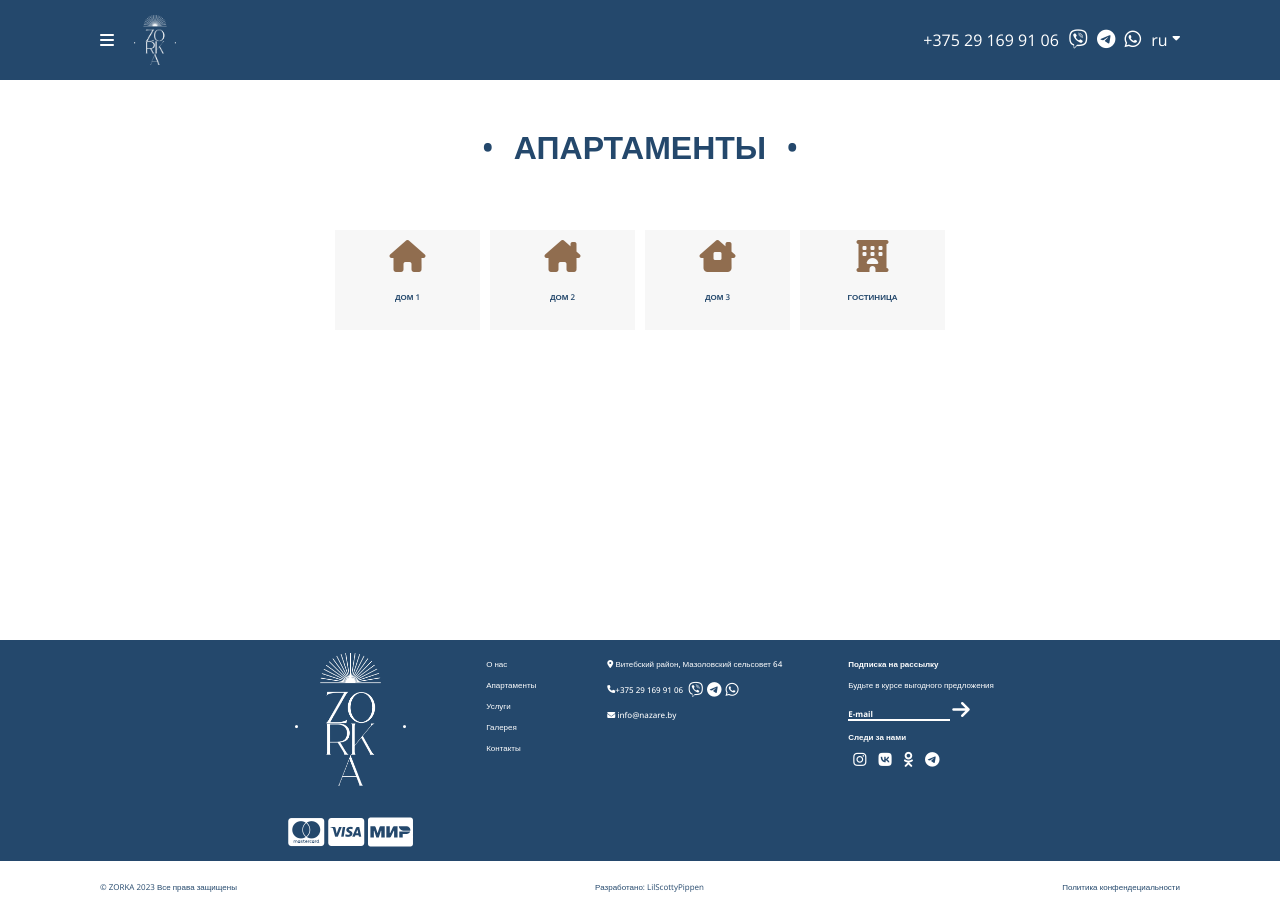
After one commit to LilScottyPippen/Nazare-django, a Django app: page /apartments/ in a window 1280 px wide. The commit adds this page. Run offline with Django 4.2, Linux system fonts and the light colour scheme; some libraries are stand-ins or nearby versions.

Commit message:
Added apartments page and updated gallery in apartments home page

```diff
--- a/ZorkaDjango/settings.py
+++ b/ZorkaDjango/settings.py
@@ -93,7 +93,7 @@ LANGUAGES = [
     ('en', 'English'),
 ]
 
-TIME_ZONE = 'UTC'
+TIME_ZONE = 'Europe/Minsk'
 
 USE_I18N = True
 
--- a/index/urls.py
+++ b/index/urls.py
@@ -6,6 +6,7 @@ urlpatterns = [
     # PAGES
     path('', indexPage, name='indexPage'),
     path('development/<str:pageType>', developPage, name='developPage'),
+    path('apartments/', apartmentsPage, name='apartmentsPage'),
     path('apartments/home/<str:title>', apartHomePage, name='apartHomePage'),
     path('privacy/', privacyPage, name='privacyPage'),
 
--- a/index/views.py
+++ b/index/views.py
@@ -102,6 +102,15 @@ def privacyPage(request):
     return render(request, 'index/privacy.html', context)
 
 
+def apartmentsPage(request):
+    current_language = request.LANGUAGE_CODE
+
+    context = {
+        'cur_lang': current_language
+    }
+    return render(request, 'index/apartments.html', context)
+
+
 def apartHomePage(request, title):
     current_language = request.LANGUAGE_CODE
 
--- a/static/css/footer.css
+++ b/static/css/footer.css
@@ -201,7 +201,7 @@ a{
 
 @media (max-width: 900px){
     .footer__item{
-        margin: 10px 25px;
+        margin: 10px;
     }
 }
 
--- a/static/js/slider.js
+++ b/static/js/slider.js
@@ -7,8 +7,10 @@ let itemIndex = 0;
 let intervalId;
 
 const createPaginator = () => {
+    try{
         const paginatorContainer = document.querySelector('.control__paginator');
             paginatorContainer.innerHTML = '';
+
         for (let i = 0; i < items.length; i++) {
             const circle = document.createElement('i');
             circle.className = 'fa-regular fa-circle';
@@ -19,6 +21,7 @@ const createPaginator = () => {
             firstPaginatorItem.classList.add('fa-solid');
         }
         updatePaginator();
+    } catch(err){}
 };
 
 const slideItem = (index) => {
--- a/templates/basic/callback.html
+++ b/templates/basic/callback.html
@@ -36,22 +36,29 @@
             </div>
         </div>
 
-<!-- ======== CALLBACK NOTIFICATION SWEEATALERT2 ======== -->
+        <!-- ======== CALLBACK NOTIFICATION NOTYFY ======== -->
         <script>
-    const Toast = Swal.mixin({
-        toast: true,
-        position: 'bottom-end',
-        showConfirmButton: false,
-        timer: 3000,
-        timerProgressBar: true,
-        didOpen: (toast) => {
-            toast.addEventListener('mouseenter', Swal.stopTimer)
-            toast.addEventListener('mouseleave', Swal.resumeTimer)
+            function showNotification(status, text) {
+                new Notify({
+                    status: status,
+                    text: text,
+                    effect: 'fade',
+                    speed: 300,
+                    customClass: null,
+                    customIcon: null,
+                    showIcon: true,
+                    showCloseButton: true,
+                    autoclose: true,
+                    autotimeout: 3000,
+                    gap: 20,
+                    distance: 20,
+                    type: 1,
+                    position: 'right bottom'
+                });
             }
-    })
 
             $('body').on('click', '#callback_submit', function(event) {
-        if(document.getElementById("input_checkbox").checked){
+                if (document.getElementById("input_checkbox").checked) {
                     $.ajax({
                         url: '{% url 'orderCallFunc' %}',
                         type: 'POST',
@@ -61,33 +68,22 @@
                             'phone': document.getElementById('input_phone').value
                         },
                         success: function(response) {
-                    if(response.success === true) {
-                        Toast.fire({
-                            icon: 'success',
-                            title: response.message
-                        })
-                    }else{
-                            Toast.fire({
-                            icon: 'error',
-                            title: response.message
-                        })
+                            if (response.success === true) {
+                                showNotification('success', response.message);
+                            } else {
+                                showNotification('error', response.message);
                             }
                         },
                         error: function(err) {
-                    Toast.fire({
-                        icon: 'error',
-                        title: 'ERROR'
-                    })
+                            showNotification('error', err.message);
                         }
-            })
-        }else{
-            Toast.fire({
-                icon: 'error',
-                title: '{% trans 'Вы не приняли пользовательское соглашение!' %}'
-            })
+                    });
+                } else {
+                    showNotification('error', '{% trans 'Вы не приняли пользовательское соглашение!' %}');
                 }
-    })
+            });
         </script>
 
         <!-- ======== JS ======== -->
         <script src="{% static 'js/callback.js' %}"></script>
+        <script src="https://cdn.jsdelivr.net/npm/notyf@3/notyf.min.js"></script>
--- a/templates/basic/footer.html
+++ b/templates/basic/footer.html
@@ -23,23 +23,23 @@
                         <div class="item__nav">
                             <ul class="footer__nav_list">
                                 <li class="footer__nav__item">
-                            <a href="#" class="nav__link" onclick="window.location='{% url 'developPage' 'all' %}'">{% trans 'О нас' %}</a>
+                                    <a href="{% url 'developPage' 'all' %}" class="nav__link">{% trans 'О нас' %}</a>
                                 </li>
 
                                 <li class="footer__nav__item">
-                            <a href="#" class="nav__link" onclick="window.location='{% url 'developPage' 'apartments' %}'">{% trans 'Апартаменты' %}</a>
+                                    <a href="{% url 'apartmentsPage'%}" class="nav__link">{% trans 'Апартаменты' %}</a>
                                 </li>
 
                                 <li class="footer__nav__item">
-                            <a href="#" class="nav__link" onclick="window.location='{% url 'developPage' 'services' %}'">{% trans 'Услуги' %}</a>
+                                    <a href="{% url 'developPage' 'services' %}" class="nav__link">{% trans 'Услуги' %}</a>
                                 </li>
 
                                 <li class="footer__nav__item">
-                            <a href="#" class="nav__link" onclick="window.location='{% url 'developPage' 'all' %}'">{% trans 'Галерея' %}</a>
+                                    <a href="{% url 'developPage' 'all' %}" class="nav__link">{% trans 'Галерея' %}</a>
                                 </li>
 
                                 <li class="footer__nav__item">
-                            <a href="#" class="nav__link" onclick="window.location='{% url 'developPage' 'all' %}'">{% trans 'Контакты' %}</a>
+                                    <a href="{% url 'developPage' 'all' %}" class="nav__link">{% trans 'Контакты' %}</a>
                                 </li>
                             </ul>
                         </div>
--- a/templates/basic/head.html
+++ b/templates/basic/head.html
@@ -1,6 +1,5 @@
 {% load static %}
 {% load i18n %}
-
         <meta charset="UTF-8">
         <meta name="viewport" content="width=device-width, initial-scale=1.0">
         <title>{% trans 'Парк-отель ZORKA' %}</title>
@@ -12,9 +11,14 @@
         <!-- ======== FONT AWESOME ======== -->
         <link rel="stylesheet" href="https://cdnjs.cloudflare.com/ajax/libs/font-awesome/6.4.0/css/all.min.css" integrity="sha512-iecdLmaskl7CVkqkXNQ/ZH/XLlvWZOJyj7Yy7tcenmpD1ypASozpmT/E0iPtmFIB46ZmdtAc9eNBvH0H/ZpiBw==" crossorigin="anonymous" referrerpolicy="no-referrer" />
 
-<!-- ======== SWEETALERT2 ======== -->
-<script src="https://cdn.jsdelivr.net/npm/sweetalert2@11"></script>
-<link rel="stylesheet" href="sweetalert2.min.css">
+        <!-- ======== NOTYFY ======== -->
+        <link rel="stylesheet" href="https://cdn.jsdelivr.net/npm/simple-notify@0.5.5/dist/simple-notify.min.css" />
+        <script src="https://cdn.jsdelivr.net/npm/simple-notify@0.5.5/dist/simple-notify.min.js"></script>
+
+        <!-- ======== FANCYBOX ======== -->
+        <script src="https://cdn.jsdelivr.net/npm/jquery@3.5.1/dist/jquery.min.js"></script>
+        <link rel="stylesheet" href="https://cdn.jsdelivr.net/gh/fancyapps/fancybox@3.5.7/dist/jquery.fancybox.min.css" />
+        <script src="https://cdn.jsdelivr.net/gh/fancyapps/fancybox@3.5.7/dist/jquery.fancybox.min.js"></script>
 
         <!-- ======== JQUERY ======== -->
         <script src="https://code.jquery.com/jquery-3.6.0.min.js"></script>
--- a/templates/basic/header.html
+++ b/templates/basic/header.html
@@ -19,7 +19,7 @@
                     <!-- ======== TOP MENU ======== -->
                     <div class="nav__menu_top">
                         <span class="nav__call" id="navCall">{% trans 'ЗАКАЗАТЬ ЗВОНОК' %}</span>
-                <span class="nav__book" onclick="window.location='{% url 'developPage' 'apartments' %}'">{% trans 'БРОНИРОВАНИЕ' %}</span>
+                        <span class="nav__book" onclick="window.location='{% url 'apartmentsPage' %}'">{% trans 'БРОНИРОВАНИЕ' %}</span>
                         <a href="tel:+375291699106" class="nav__contact" id="contactLink">+375 29 169 91 06</a>
                         <script src="{% static 'js/copyMobile.js' %}"></script>
                         <div class="nav__column_mobile">
@@ -92,7 +92,7 @@
 
                             <li class="dropdown__item">
                                 <div class="nav__link">
-                            <a href="{% url 'developPage' 'apartments' %}">{% trans 'Апартаменты' %} <i class="fa-solid fa-caret-down"></i></a>
+                                    <a href="{% url 'apartmentsPage' %}">{% trans 'Апартаменты' %} <i class="fa-solid fa-caret-down"></i></a>
                                 </div>
 
                                 <ul class="dropdown__menu">
--- a/templates/index/apartment-home.html
+++ b/templates/index/apartment-home.html
@@ -24,18 +24,18 @@
                             <div class="content_carousel">
                                 {% for imageFiles in imageFiles %}
                                     <div class="container__content_slider apartment">
-                                        <div class="container__content_image-center" style="background: url('{% static 'img/apartments/'|add:title|add:'/'|add:imageFiles %}') no-repeat; background-size: cover; background-position: center;"></div>
+                                        <a data-fancybox="gallery" href="{% static 'img/apartments/'|add:title|add:'/'|add:imageFiles %}"><div class="container__content_image-center" style="background: url('{% static 'img/apartments/'|add:title|add:'/'|add:imageFiles %}') no-repeat; background-size: cover; background-position: center;"></div></a>
                                     </div>
                                 {% endfor %}
                             </div>
 
-                            {% if imageFiles|length > 1 %}
+                            {% comment %} {% if imageFiles|length > 1 %}
                                 <div class="item__container_control">
                                     <i class="fa-solid fa-chevron-left button" id="prev"></i>
                                     <div class="control__paginator"></div>
                                     <i class="fa-solid fa-chevron-right button" id="next"></i>
                                 </div>
-                            {% endif %}
+                            {% endif %} {% endcomment %}
                         </section>
                     </div>
 
--- /dev/null
+++ b/templates/index/apartments.html
@@ -0,0 +1,57 @@
+{% load static %}
+{% load i18n %}
+<!DOCTYPE html>
+<html lang="en">
+    <head>
+        {% include 'basic/head.html' %}
+    </head>
+    <body>
+        {% include 'basic/preloader.html'%}
+        {% include 'basic/header.html' %}
+        {% include 'basic/callback.html' %}
+
+        <!-- ======== MAIN ======== -->
+        <main class="main">
+            <!-- ======== CONTENT CONTAINER ======== -->
+            <section class="content__container">
+                <!-- ======== CONTENT TITLE ======== -->
+                <div class="content__title">
+                    <span class="content__title_dot">•</span><span>{% trans 'АПАРТАМЕНТЫ' %}</span><span class="content__title_dot">•</span>
+                </div>
+
+                <div class="container__content" style="margin-top: 50px">
+                    <div class="content__service">
+                        <div class="content__service_items">
+                            <div class="content__service_item" onclick="window.location='{% url 'apartHomePage' 'olive' %}'">
+                                <div class="service__item_img">
+                                    <i class="fa-solid fa-house"></i>
+                                </div>
+                                <div class="service__item_description">{% trans 'ДОМ' %} 1</div>
+                            </div>
+                            <div class="content__service_item" onclick="window.location='{% url 'apartHomePage' 'terra' %}'">
+                                <div class="service__item_img">
+                                    <i class="fa-solid fa-house-chimney"></i>
+                                </div>
+                                <div class="service__item_description">{% trans 'ДОМ' %} 2</div>
+                            </div>
+                            <div class="content__service_item" onclick="window.location='{% url 'apartHomePage' 'obsidian' %}'">
+                                <div class="service__item_img">
+                                    <i class="fa-solid fa-house-chimney-window"></i>
+                                </div>
+                                <div class="service__item_description">{% trans 'ДОМ' %} 3</div>
+                            </div>
+                            <div class="content__service_item" onclick="window.location='{% url 'developPage' 'all' %}'">
+                                <div class="service__item_img">
+                                    <i class="fa-solid fa-hotel"></i>
+                                </div>
+                                <div class="service__item_description">{% trans 'ГОСТИНИЦА' %}</div>
+                            </div>
+                        </div>
+                    </div>
+                </div>
+            </section>
+        </main>
+
+        {% include 'basic/footer.html'%}
+    </body>
+</html>
--- a/templates/index/index.html
+++ b/templates/index/index.html
@@ -15,13 +15,13 @@
             <div class="home">
                 <span class="home__title">{% trans 'ПАРК-ОТЕЛЬ ZORKA' %}</span>
                 <span class="home__description">{% trans 'Это идеальное место для отдыха и проведения свободного времени. Мы предлагаем уютные апартаменты, красивый парк живописными аллеями и озером, а также различные услуги.' %}</span>
-                <span class="home__book" onclick="window.location='{% url 'developPage' 'apartments' %}'">{% trans 'БРОНИРОВАНИЕ' %}<i class="fa-solid fa-arrow-right"></i></span>
+                <span class="home__book" onclick="window.location='{% url 'apartmentsPage' %}'">{% trans 'БРОНИРОВАНИЕ' %}<i class="fa-solid fa-arrow-right"></i></span>
             </div>
         </section>
 
         <!-- ======== HOME FOOTER ======== -->
         <section class="home__footer">
-            <div class="home__footer_item" onclick="window.location='{% url 'developPage' 'apartments' %}'">
+            <div class="home__footer_item" onclick="window.location='{% url 'apartmentsPage' %}'">
                 <div class="footer__item_img">
                     <i class="fa-solid fa-building"></i>
                 </div>
```
Also changed, not shown: templates/basic/preloader.html (+4 -4 lines). Lines whose indentation alone changed are shown as unchanged.
